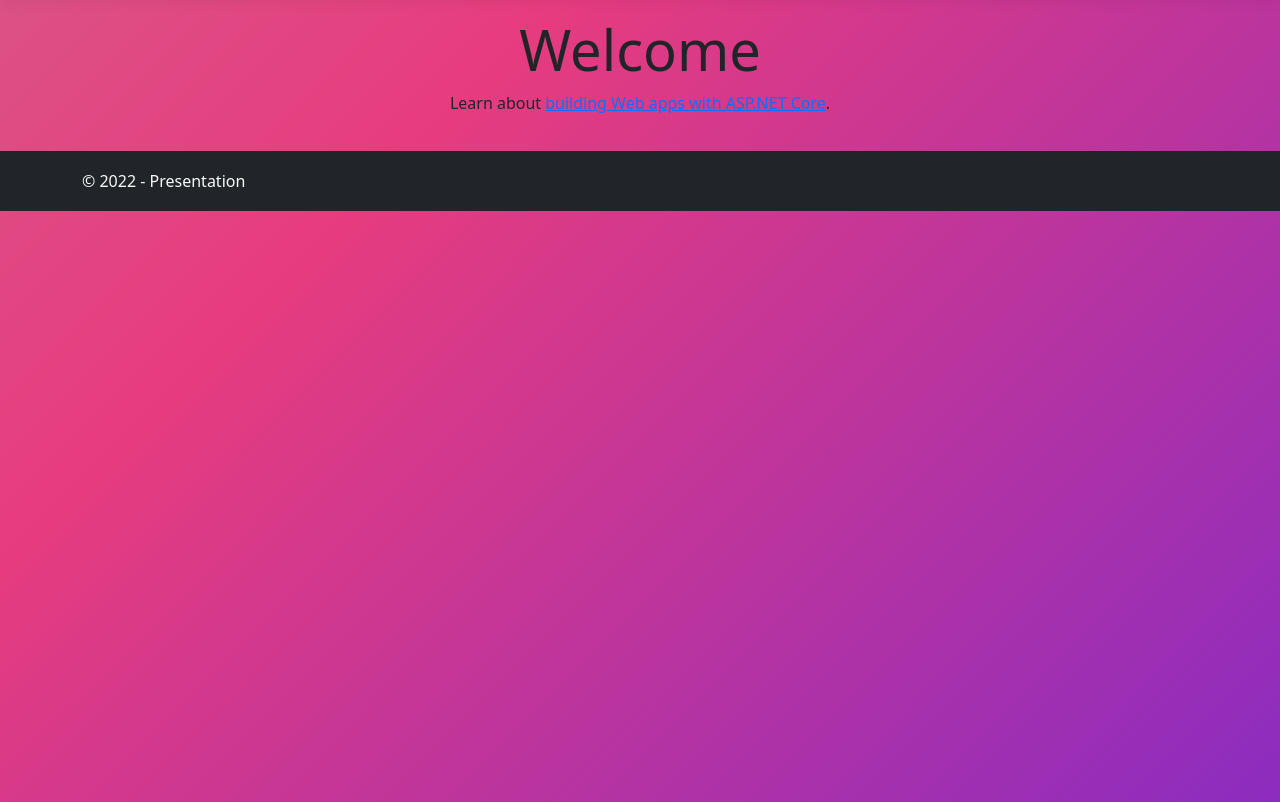
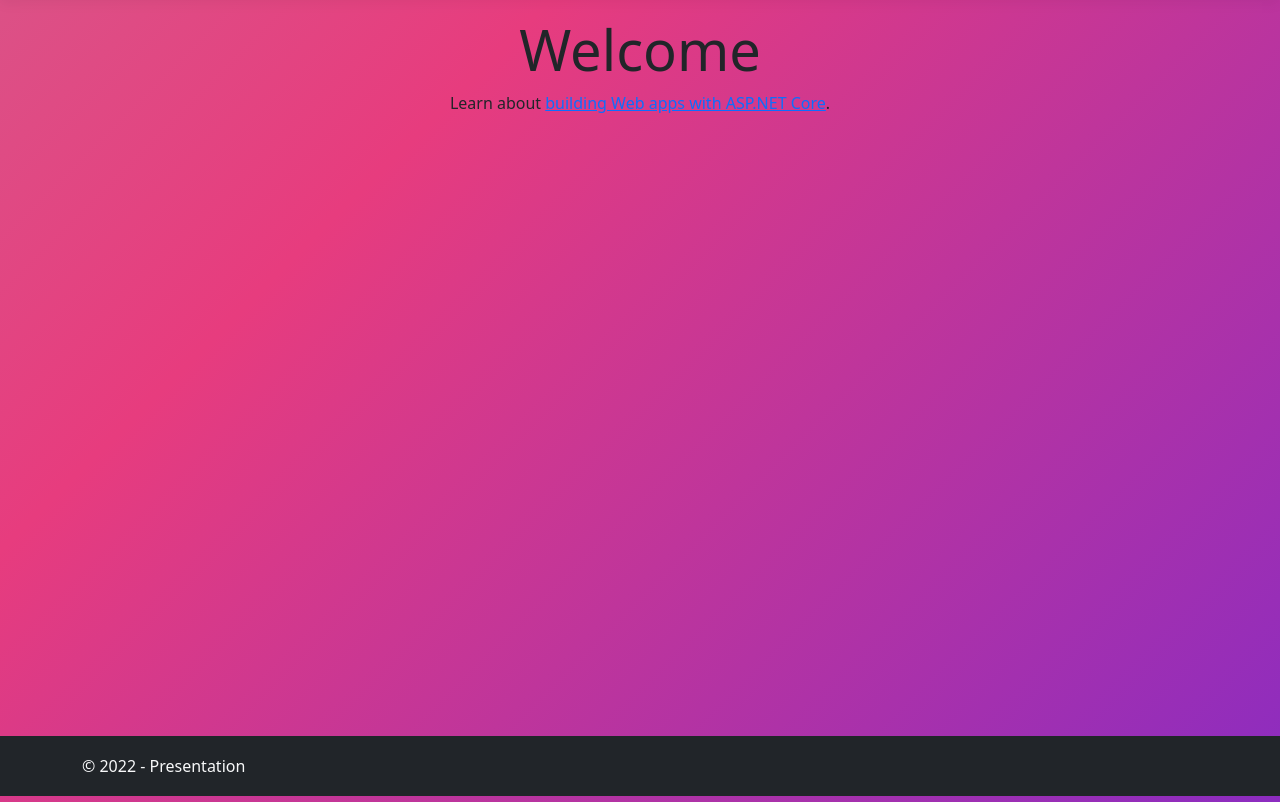
Before and after one commit to bakhshiyevm2/CinemaTicketShop, an ASP.NET Core app: page /Home/Index in a window 1280 px wide. Shown: the part 58-860 px from the top of the page. Run offline with ASP.NET Core 8, Linux system fonts and the light colour scheme; the visitor is signed in with stand-in values (Sample User, id 1); style sheets or scripts are compiled from the project's sources.

Commit message:
footer fix

```diff
--- a/Presentation/Views/Home/Index.cshtml
+++ b/Presentation/Views/Home/Index.cshtml
@@ -2,7 +2,7 @@
     ViewData["Title"] = "Home Page";
 }
 
-<div class="text-center">
+<div class="text-center full-page">
     <h1 class="display-4">Welcome</h1>
     <p>Learn about <a href="https://docs.microsoft.com/aspnet/core">building Web apps with ASP.NET Core</a>.</p>
 </div>
--- a/Presentation/Views/Product/GetAll.cshtml
+++ b/Presentation/Views/Product/GetAll.cshtml
@@ -29,7 +29,7 @@
         </div>
     </form>
       </div>
-<div class="row mt-1 mb-2">
+<div class="row">
 
     @{
         foreach (var item in Model.Values)
--- a/Presentation/Views/Shared/_Layout.cshtml
+++ b/Presentation/Views/Shared/_Layout.cshtml
@@ -37,12 +37,12 @@
         </nav>
     </header>
     <div class="container">
-        <main role="main" class="pb-3">
+        <main role="main">
             @RenderBody()
         </main>
     </div>
 
-    <footer class="footer text-muted mt-1 bg-dark">
+    <footer class="footer text-muted bg-dark">
         <div class="container text-light">
             &copy; 2022 - Presentation
         </div>
--- a/Presentation/wwwroot/css/site.css
+++ b/Presentation/wwwroot/css/site.css
@@ -56,6 +56,12 @@ body {
     padding: 8px 16px !important;
 }
 
+.full-page {
+    position: relative;
+    height: 90vh;
+}
+
+
 .footer {
     position: relative !important;
 }
```
